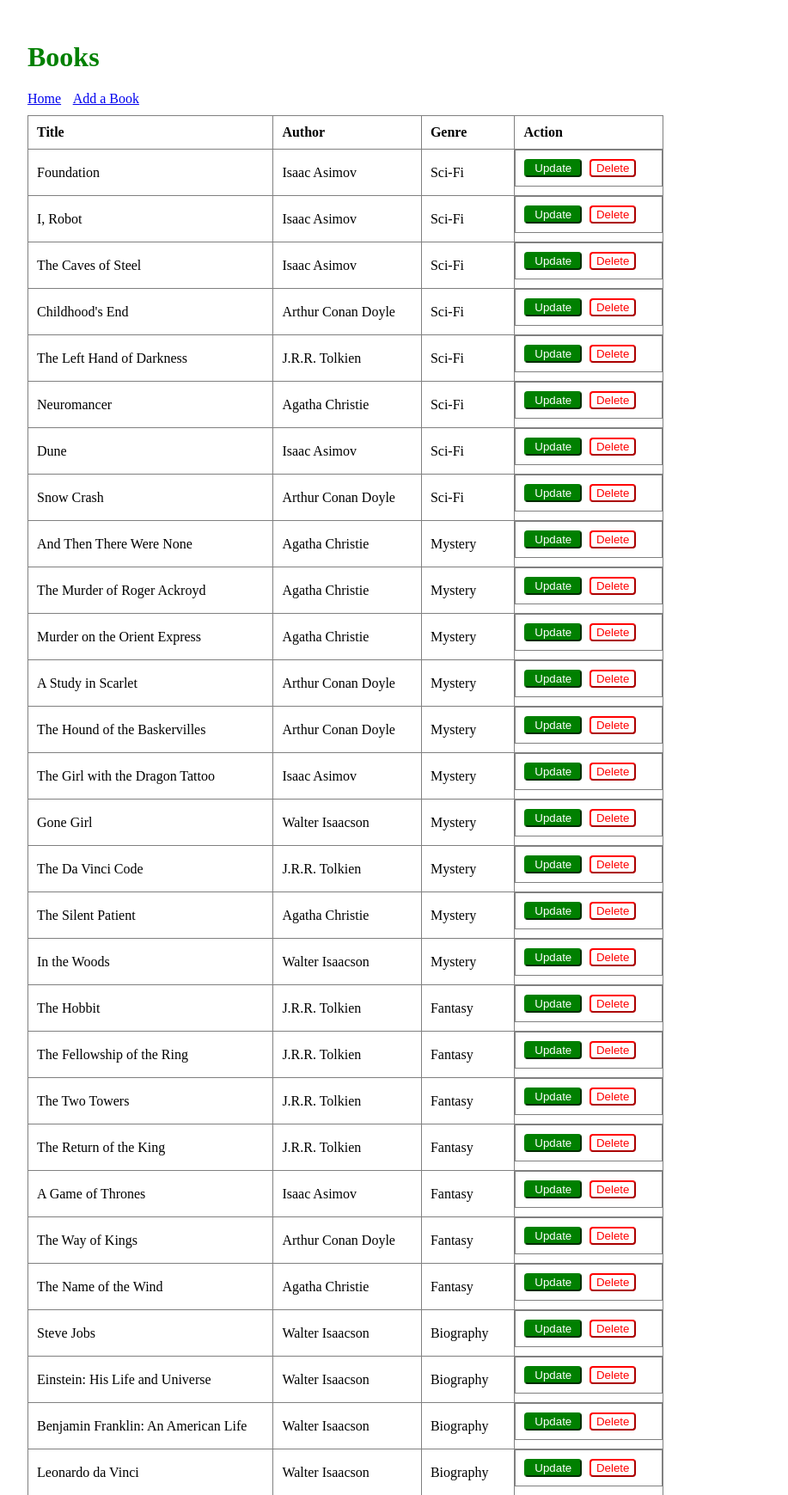
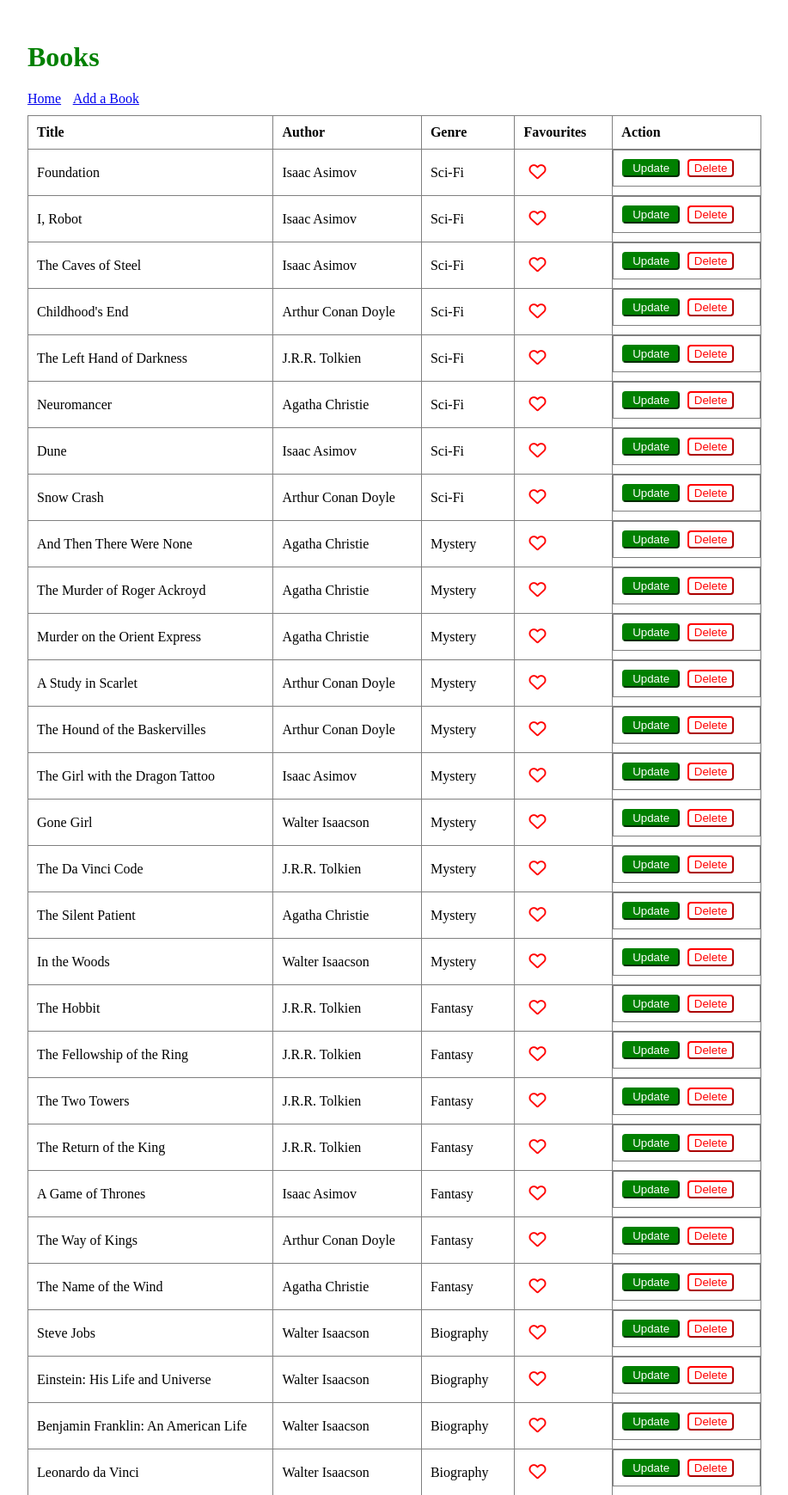
Before and after one commit to annekurian/web-apps, a Flask app: page /viewAllBooks in a window 1280 px wide. Shown: the top 1739 px of the page at 86% size, without its empty margins (16-933 px from the left). Run offline with Flask 3, Linux system fonts and the light colour scheme; data comes from the database, SQL or seed files in the repository; some libraries are stand-ins or nearby versions.

Commit message:
Adding favourites using Flask session management

```diff
--- a/python-flask-sqlite3/app.py
+++ b/python-flask-sqlite3/app.py
@@ -1,10 +1,15 @@
-from flask import Flask
+from flask import Flask, session, redirect, url_for
 from flask import render_template
 from flask import request
 import sqlite3
 
 app=Flask(__name__)
 app.secret_key="local library"
+
+@app.context_processor
+def inject_favourites():
+   favourites = session.get('favourites',[])
+   return dict(favourites=favourites)
 
 @app.route('/')
 def index():
@@ -22,6 +27,8 @@ def viewAllAuthors():
 
 @app.route('/viewAllBooks', methods=['GET'])
 def viewAllBooks():
+    if 'favourites' not in session:
+      session['favourites'] = []
     con=sqlite3.connect("./db/books.db")
     cursor = con.cursor()
     cursor.execute('SELECT b.id, b.title as title, a.name as author, g.name as genre FROM books b, authors a, genres g WHERE b.author_id = a.id AND b.genre_id = g.id')
@@ -84,3 +91,14 @@ def deleteBook(book_id):
 
   return '''The book has been removed successfully
   <a href="/">Home</a> &nbsp &nbsp <a href="/viewAllBooks">View All Books</a>'''
+
+@app.route('/addFavourite/<book_id>')
+def addFavourite(book_id):
+    if 'favourites' not in session:
+      session['favourites'] = []
+    if book_id not in session['favourites']:
+      session['favourites'].append(book_id)
+      session.modified=True
+    print(session['favourites'])
+
+    return redirect(url_for('viewAllBooks'))
--- a/python-flask-sqlite3/static/style.css
+++ b/python-flask-sqlite3/static/style.css
@@ -47,6 +47,12 @@ td {
   width: 5em;
 }
 
+.icon-btn {
+  border: 0;
+  background-color: #fff;
+  font-size: 20px;
+}
+
 .form-controls {
   display: grid;
 }
--- a/python-flask-sqlite3/templates/books.html
+++ b/python-flask-sqlite3/templates/books.html
@@ -12,14 +12,15 @@
   <body>
     <h1>Books</h1>
     <div class="container">
-    <a href="/">Home</a>
-    <a href="/addBook">Add a Book</a>
+      <a href="/">Home</a>
+      <a href="/addBook">Add a Book</a>
     </div>
     <table>
       <tr>
         <th>Title</th>
         <th>Author</th>
         <th>Genre</th>
+        <th>Favourites</th>
         <th>Action</th>
       </tr>
       {% for book in books %}
@@ -27,16 +28,31 @@
         <td>{{book[1]}}</td>
         <td>{{book[2]}}</td>
         <td>{{book[3]}}</td>
+        <td>
+          <form action="/addFavourite/{{ book[0] }}" method="GET">
+            <button type="submit" class="icon-btn">
+              {% if book[0]|string in favourites %}
+              <i class="fa-solid fa-heart" style="color: red"></i>
+              {% else %}
+              <i class="fa-regular fa-heart" style="color: red"></i>
+              {% endif %}
+            </button>
+          </form>
+        </td>
         <td class="container">
           <form action="/updateBook/{{ book[0] }}" method="GET">
-            <button type="submit" class="action-btn">Update</a>
+            <button type="submit" class="action-btn">Update</button>
           </form>
           <form action="/deleteBook/{{ book[0] }}" method="POST">
-            <button type="submit" class="danger-btn">Delete</a>
+            <button type="submit" class="danger-btn">Delete</button>
           </form>
         </td>
       </tr>
       {% endfor %}
     </table>
+    <script
+      src="https://kit.fontawesome.com/2e9503454b.js"
+      crossorigin="anonymous"
+    ></script>
   </body>
 </html>
```
